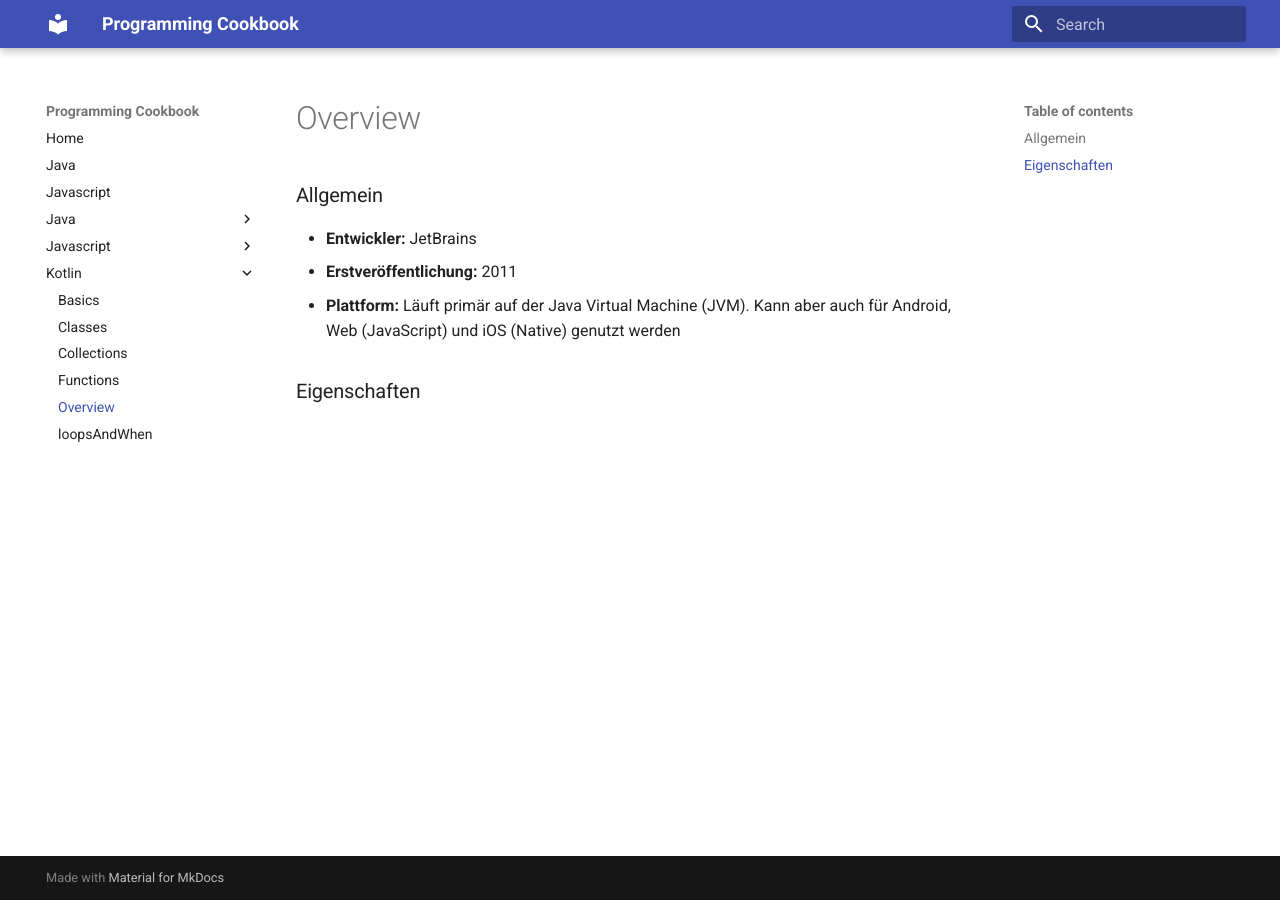
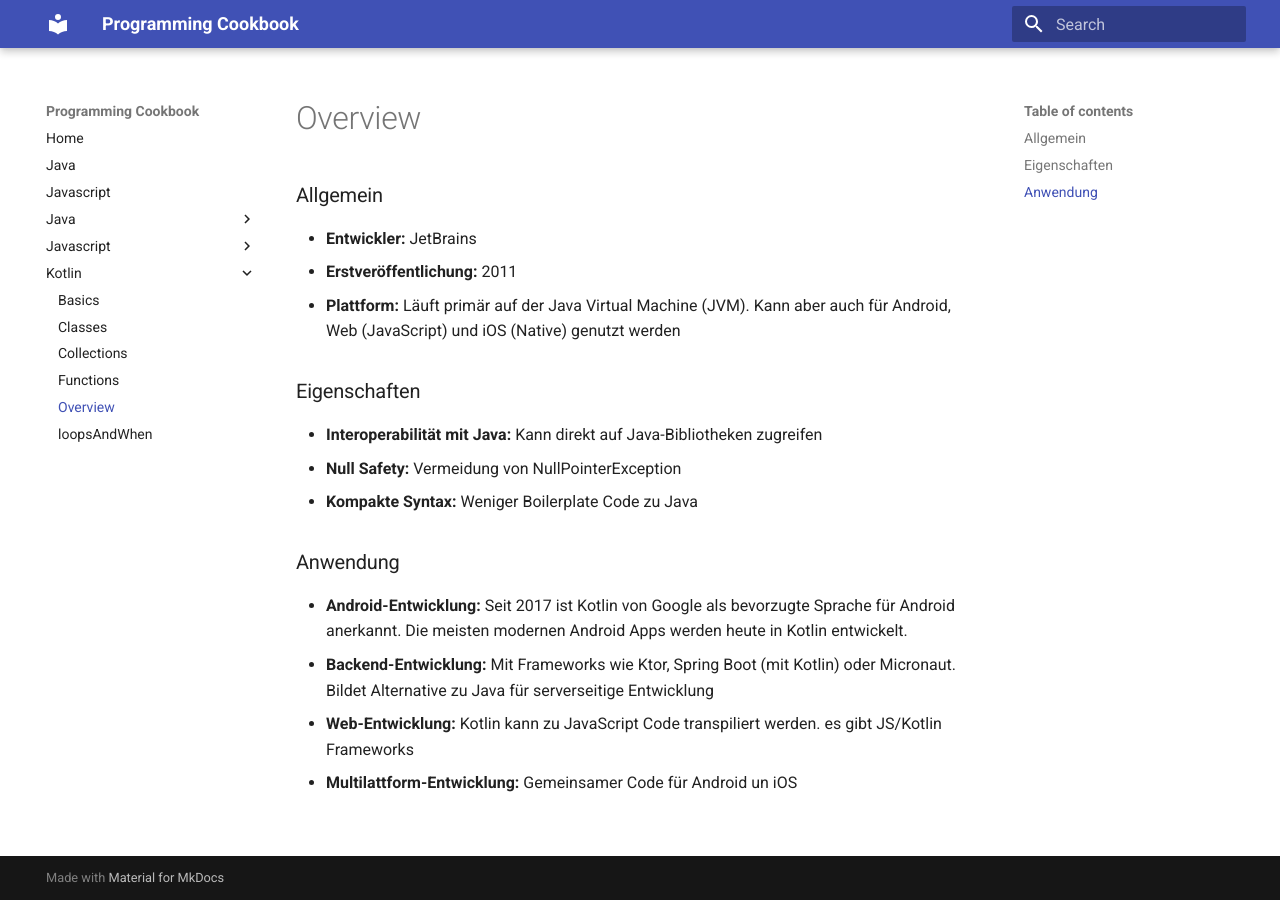
Before and after one commit to olivierhuguenot/programming-cookbook, an MkDocs documentation site: the page built from docs/kotlin/kotlin.md, in a window 1280 px wide. Built offline with MkDocs 1.6.1 and Material for MkDocs 9.7.7, drawn with Linux system fonts in a browser that asks for light colours.

Commit message:
added general infromations to kotlin

```diff
--- a/docs/kotlin/kotlin.md
+++ b/docs/kotlin/kotlin.md
@@ -7,3 +7,14 @@
 - **Plattform:** Läuft primär auf der Java Virtual Machine (JVM). Kann aber auch für Android, Web (JavaScript) und iOS (Native) genutzt werden
 
 ### Eigenschaften
+
+- **Interoperabilität mit Java:** Kann direkt auf Java-Bibliotheken zugreifen
+- **Null Safety:** Vermeidung von NullPointerException
+- **Kompakte Syntax:** Weniger Boilerplate Code zu Java
+
+### Anwendung
+
+- **Android-Entwicklung:** Seit 2017 ist Kotlin von Google als bevorzugte Sprache für Android anerkannt. Die meisten modernen Android Apps werden heute in Kotlin entwickelt.
+- **Backend-Entwicklung:** Mit Frameworks wie Ktor, Spring Boot (mit Kotlin) oder Micronaut. Bildet Alternative zu Java für serverseitige Entwicklung
+- **Web-Entwicklung:** Kotlin kann zu JavaScript Code transpiliert werden. es gibt JS/Kotlin Frameworks
+- **Multilattform-Entwicklung:** Gemeinsamer Code für Android un iOS
```
